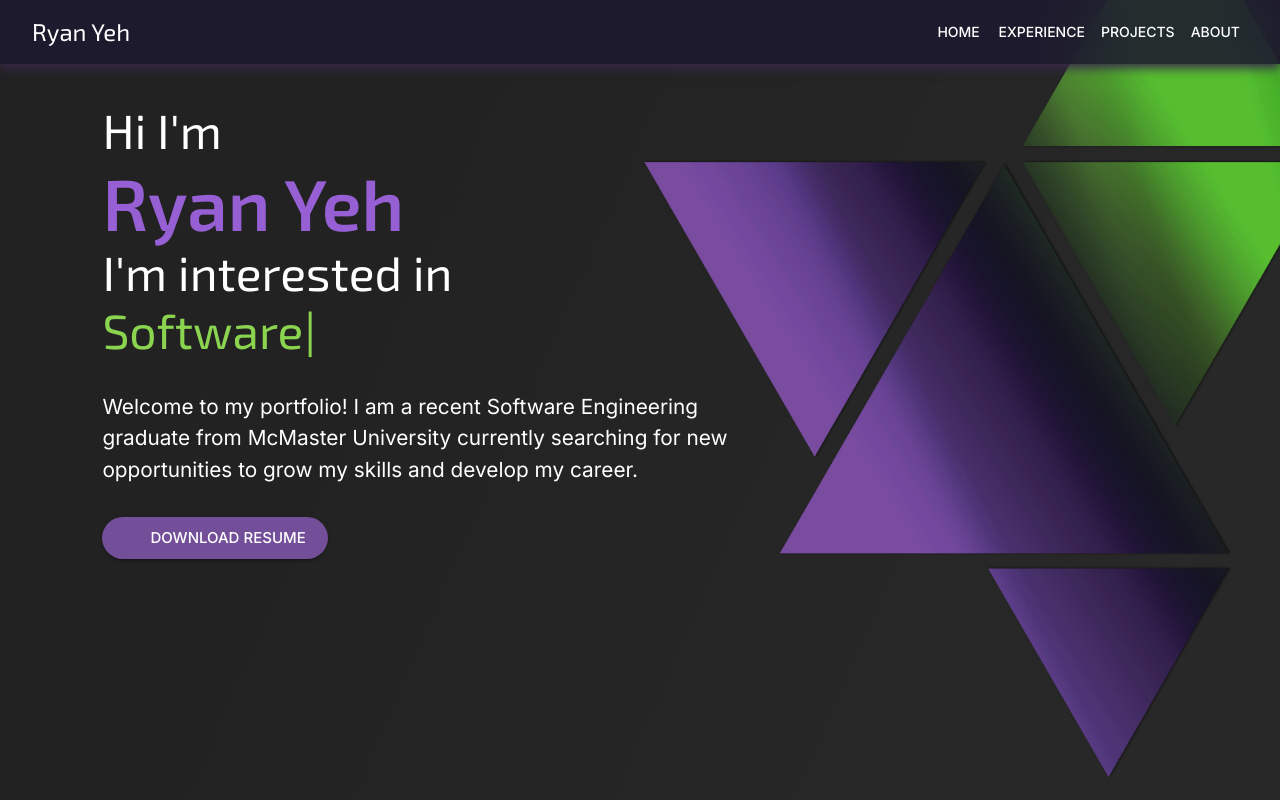
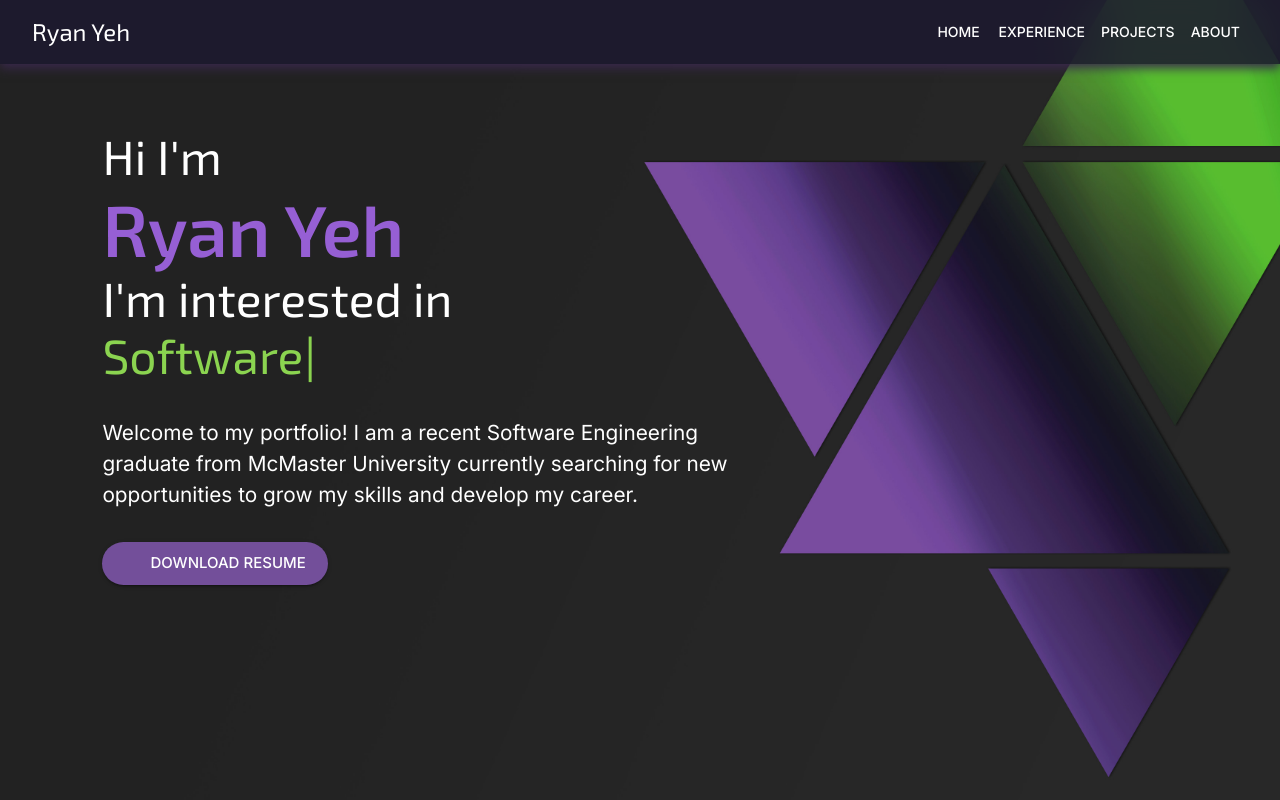
Before and after one commit to r-yeh/r-yeh.github.io, a React (Vite) app: page /#/ in a window 1280 px wide. Built offline with nearby package versions, Linux system fonts and the light colour scheme; some icons are missing.

Commit message:
added Toolbar spacer so Home page does not get hidden by nav bar when window shrinks

```diff
--- a/src/App.jsx
+++ b/src/App.jsx
@@ -1,5 +1,6 @@
 import {HashRouter, Routes, Route} from 'react-router-dom';
 import {ThemeProvider} from '@mui/material/styles';
+import Toolbar from "@mui/material/Toolbar";
 
 import theme from './assets/themes/Theme';
 import './styles/App.css';
@@ -15,6 +16,7 @@ function App() {
             <ThemeProvider theme={theme}>
                 <NavBar/>
                 <div className="page">
+                    <Toolbar/>
                     <Routes>
                         <Route path="/" element={<Home/>}/>
                         <Route path="/experience" element={<Experience/>}/>
--- a/src/pages/Home/index.jsx
+++ b/src/pages/Home/index.jsx
@@ -8,7 +8,7 @@ import DownloadIcon from '@mui/icons-material/Download';
 import LinkedInIcon from '@mui/icons-material/LinkedIn';
 import GitHubIcon from '@mui/icons-material/GitHub';
 import Typewriter from "typewriter-effect";
-import {motion} from "motion/react"
+import {motion} from "motion/react";
 
 import '../../styles/Home.css';
 import resume from '../../assets/files/resume.pdf';
--- a/src/styles/Home.css
+++ b/src/styles/Home.css
@@ -1,11 +1,12 @@
 .home-page {
     max-width: 80vh;
-    margin: 0;
     display: flex;
     flex-direction: column;
     align-items: flex-start;
     justify-content: flex-start;
-    padding: 8%;
+    padding-top: 5%;
+    padding-left: 8%;
+    padding-right: 8%;
 }
 
 .icon-buttons {
```
